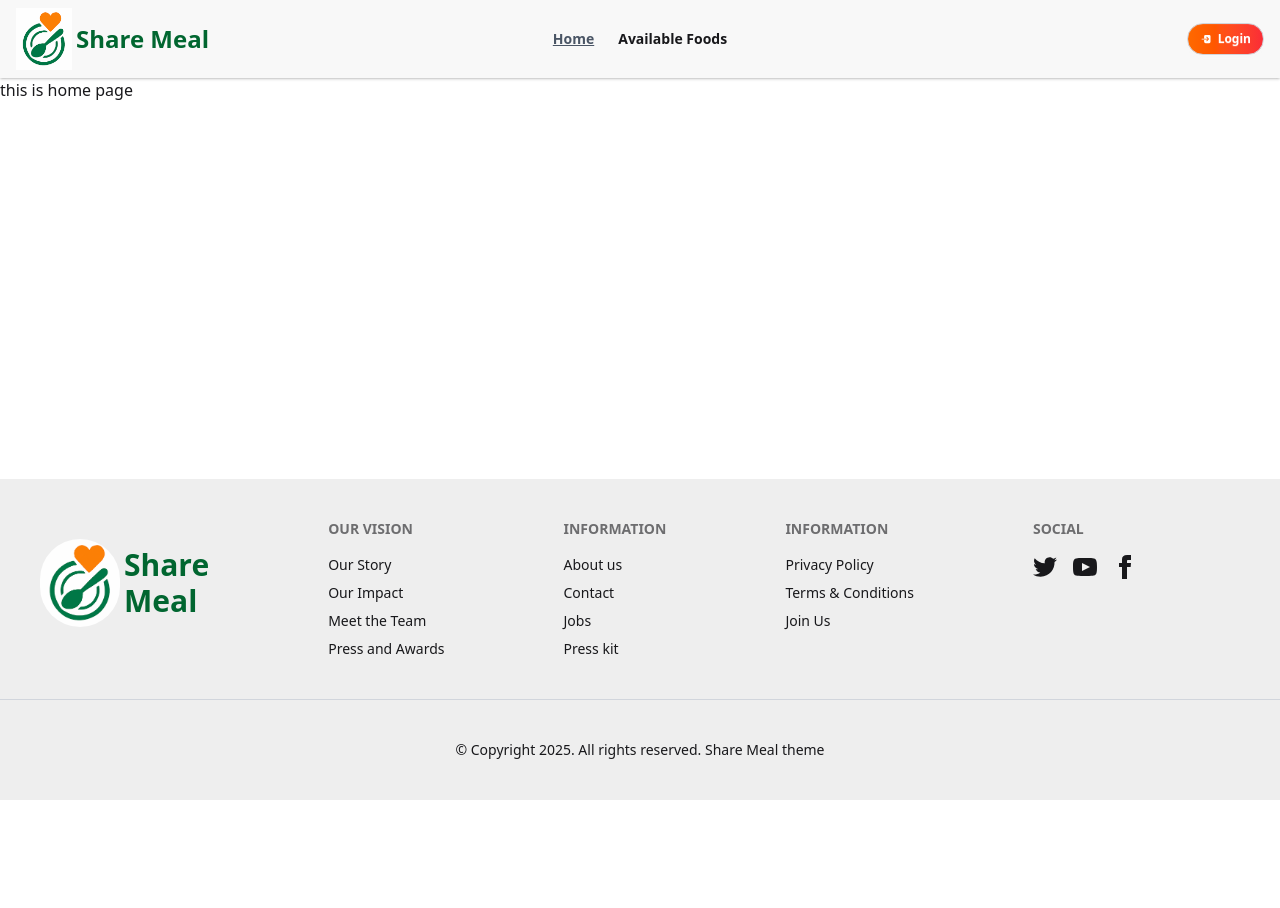
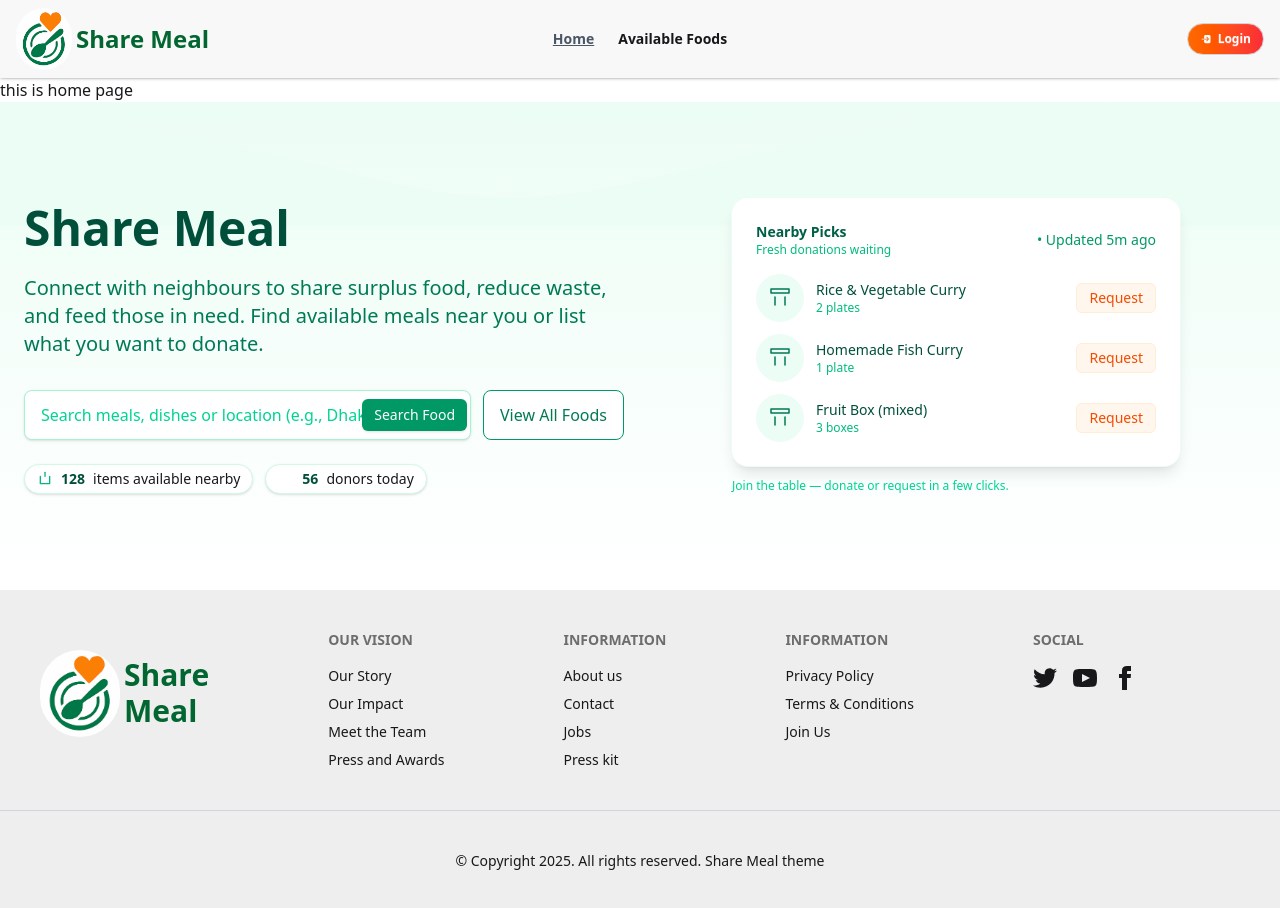
Before and after one commit to jubayer726/share-meal-client, a React (Vite) app: page / in a window 1280 px wide. Shown: the top 908 px of the page. Before the commit the page ends 800 px from the top, so only its background shows below. Built offline with nearby package versions, Linux system fonts and the light colour scheme; no server answers.

Commit message:
added Loading & Hero section

```diff
--- /dev/null
+++ b/src/Components/Banner.jsx
@@ -0,0 +1,143 @@
+import React from 'react';
+
+const Banner = () => {
+    return (
+        <div>
+            <header className="relative bg-gradient-to-b from-emerald-50 to-white overflow-hidden">
+      {/* Decorative curved background */}
+      <div className="absolute inset-x-0 -top-40 pointer-events-none">
+        <svg
+          className="w-full"
+          viewBox="0 0 1440 320"
+          preserveAspectRatio="none"
+          aria-hidden="true"
+        >
+          <path
+            fill="#ECFDF5"
+            d="M0,192L48,197.3C96,203,192,213,288,234.7C384,256,480,288,576,288C672,288,768,256,864,234.7C960,213,1056,203,1152,192C1248,181,1344,171,1392,165.3L1440,160L1440,320L1392,320C1344,320,1248,320,1152,320C1056,320,960,320,864,320C768,320,672,320,576,320C480,320,384,320,288,320C192,320,96,320,48,320L0,320Z"
+          />
+        </svg>
+      </div>
+
+      <div className="relative z-10 max-w-7xl mx-auto px-6 py-16 lg:py-24">
+        <div className="grid grid-cols-1 lg:grid-cols-2 gap-8 items-center">
+          {/* Left: copy + search */}
+          <div>
+            <h1 className="text-3xl sm:text-4xl lg:text-5xl font-extrabold leading-tight text-emerald-900">
+              Share Meal
+            </h1>
+            <p className="mt-4 text-lg sm:text-xl text-emerald-700 max-w-prose">
+              Connect with neighbours to share surplus food, reduce waste, and feed
+              those in need. Find available meals near you or list what you want to donate.
+            </p>
+
+            {/* Search area */}
+            <div className="mt-8 flex flex-col sm:flex-row gap-3 sm:items-center">
+              <label htmlFor="hero-search" className="sr-only">Search food</label>
+              <div className="relative flex-1">
+                <input
+                  id="hero-search"
+                  name="q"
+                  type="search"
+                  placeholder="Search meals, dishes or location (e.g., Dhaka)"
+                  onKeyDown={(e) => {
+                    if (e.key === "Enter") onSearch(e.target.value);
+                  }}
+                  className="w-full rounded-lg border border-emerald-200 bg-white py-3 pl-4 pr-12 text-emerald-900 placeholder:text-emerald-400 shadow-sm focus:outline-none focus:ring-2 focus:ring-emerald-300 focus:border-emerald-300 transition"
+                  aria-label="Search food items or location"
+                />
+                <button
+                  type="button"
+                  onClick={() => {
+                    const el = document.getElementById("hero-search");
+                    if (el) onSearch(el.value);
+                  }}
+                  className="absolute right-1 top-1/2 -translate-y-1/2 inline-flex items-center gap-2 px-3 py-1.5 rounded-md bg-emerald-600 text-white text-sm font-medium shadow hover:bg-emerald-700 focus:outline-none focus:ring-2 focus:ring-emerald-300"
+                  aria-label="Search"
+                >
+                  Search Food
+                </button>
+              </div>
+
+              <button
+                onClick={""}
+                className="inline-flex items-center justify-center rounded-lg px-4 py-3 border border-emerald-600 text-emerald-700 bg-white hover:bg-emerald-50 focus:outline-none focus:ring-2 focus:ring-emerald-300"
+                aria-label="View all foods"
+              >
+                View All Foods
+              </button>
+            </div>
+
+            {/* Social proof */}
+            <div className="mt-6 flex flex-wrap gap-3 text-sm">
+              <span className="inline-flex items-center gap-2 bg-white border border-emerald-100 rounded-full px-3 py-1 shadow-sm">
+                <svg className="w-4 h-4 text-emerald-500" viewBox="0 0 24 24" fill="none" aria-hidden>
+                  <path d="M12 2v6" stroke="currentColor" strokeWidth="2" strokeLinecap="round" strokeLinejoin="round" />
+                  <path d="M5 8v11h14V8" stroke="currentColor" strokeWidth="2" strokeLinecap="round" strokeLinejoin="round" />
+                </svg>
+                <strong className="text-emerald-900">128</strong> items available nearby
+              </span>
+
+              <span className="inline-flex items-center gap-2 bg-white border border-emerald-100 rounded-full px-3 py-1 shadow-sm">
+                <svg className="w-4 h-4 text-orange-500" viewBox="0 0 24 24" fill="none" aria-hidden>
+                  <path d="M12 21s-6-4.35-9-7.5C-1 9 4 3 12 8c8-5 13 1 9 5.5C18 16.65 12 21 12 21z" stroke="currentColor" strokeWidth="0" />
+                </svg>
+                <strong className="text-emerald-900">56</strong> donors today
+              </span>
+            </div>
+          </div>
+
+          {/* Right: visual/table with plates */}
+          <div className="relative">
+            <div className="mx-auto max-w-md">
+              {/* community table mock */}
+              <div className="bg-white rounded-2xl p-6 shadow-lg ring-1 ring-emerald-50">
+                <div className="flex items-center justify-between">
+                  <div>
+                    <h3 className="text-sm font-semibold text-emerald-800">Nearby Picks</h3>
+                    <p className="text-xs text-emerald-500">Fresh donations waiting</p>
+                  </div>
+                  <div className="text-sm text-emerald-600">• Updated 5m ago</div>
+                </div>
+
+                <ul className="mt-4 space-y-3">
+                  {/* sample items */}
+                  {[
+                    { name: "Rice & Vegetable Curry", tag: "2 plates" },
+                    { name: "Homemade Fish Curry", tag: "1 plate" },
+                    { name: "Fruit Box (mixed)", tag: "3 boxes" },
+                  ].map((it, idx) => (
+                    <li key={idx} className="flex items-center gap-3">
+                      <div className="flex-none w-12 h-12 rounded-full bg-emerald-50 flex items-center justify-center text-emerald-700">
+                        <svg className="w-6 h-6" viewBox="0 0 24 24" fill="none" aria-hidden>
+                          <path d="M3 3h18v4H3zM7 11v8" stroke="currentColor" strokeWidth="1.5" strokeLinecap="round" strokeLinejoin="round"/>
+                          <path d="M17 11v8" stroke="currentColor" strokeWidth="1.5" strokeLinecap="round" strokeLinejoin="round"/>
+                        </svg>
+                      </div>
+                      <div className="flex-1 min-w-0">
+                        <div className="text-sm font-medium text-emerald-900">{it.name}</div>
+                        <div className="text-xs text-emerald-500">{it.tag}</div>
+                      </div>
+                      <div>
+                        <button className="text-sm px-3 py-1 rounded-md bg-orange-50 border border-orange-100 text-orange-600 hover:bg-orange-100 focus:outline-none">
+                          Request
+                        </button>
+                      </div>
+                    </li>
+                  ))}
+                </ul>
+              </div>
+
+              {/* small caption under card */}
+              <p className="mt-3 text-xs text-emerald-400">Join the table — donate or request in a few clicks.</p>
+            </div>
+          </div>
+        </div>
+      </div>
+    </header>
+
+        </div>
+    );
+};
+
+export default Banner;
--- a/src/Components/Loading.jsx
+++ b/src/Components/Loading.jsx
@@ -1,11 +1,11 @@
-import React from 'react';
+import React from "react";
 
 const Loading = () => {
-    return (
-        <div>
-            Loading.....
-        </div>
-    );
+  return (
+    <div className="min-h-screen flex justify-center">
+      <span className="loading loading-bars loading-xl"></span>
+    </div>
+  );
 };
 
 export default Loading;
--- a/src/Components/Navbar.jsx
+++ b/src/Components/Navbar.jsx
@@ -56,7 +56,7 @@ const Navbar = () => {
           </ul>
         </div>
         <Link to="/" className="flex gap-1 justify-center items-center">
-          <img className="w-14" src={logo} alt="Logo" />
+          <img className="w-14 rounded-full" src={logo} alt="Logo" />
           <h1 className="btn-ghost text-2xl text-green-800 font-bold">
             Share Meal
           </h1>
@@ -76,13 +76,13 @@ const Navbar = () => {
               role="button"
               className="btn btn-ghost btn-circle avatar"
             >
-              <div className="w-9 border-2 border-gray-300 rounded-full">
+              <div className="w-12 border-2 border-gray-300 rounded-full">
                 <img
                   alt="Tailwind CSS Navbar component"
                   referrerPolicy="no-referrer"
                   src={
                     user.photoURL ||
-                    "https://img.daisyui.com/images/stock/photo-1534528741775-53994a69daeb.webp"
+                    "https://encrypted-tbn0.gstatic.com/images?q=tbn:ANd9GcRI9lRck6miglY0SZF_BZ_sK829yiNskgYRUg&s"
                   }
                 />
               </div>
@@ -92,7 +92,7 @@ const Navbar = () => {
               className="menu  menu-sm dropdown-content bg-base-100 rounded-box z-50 mt-3 w-52 p-2 shadow"
             >
               <div className=" pb-3 border-b border-b-gray-200">
-                <li className="text-sm font-bold">{user.displayName}</li>
+                <li className="text-sm font-bold">{user.displayName || "User Name"}</li>
                 <li className="text-xs">{user.email}</li>
               </div>
               <li className="mt-3">
--- a/src/Pages/Home.jsx
+++ b/src/Pages/Home.jsx
@@ -1,9 +1,11 @@
 import React from 'react';
+import Banner from '../Components/Banner';
 
 const Home = () => {
     return (
         <div>
             <h1>this is home page</h1>
+            <Banner></Banner>
         </div>
     );
 };
```
